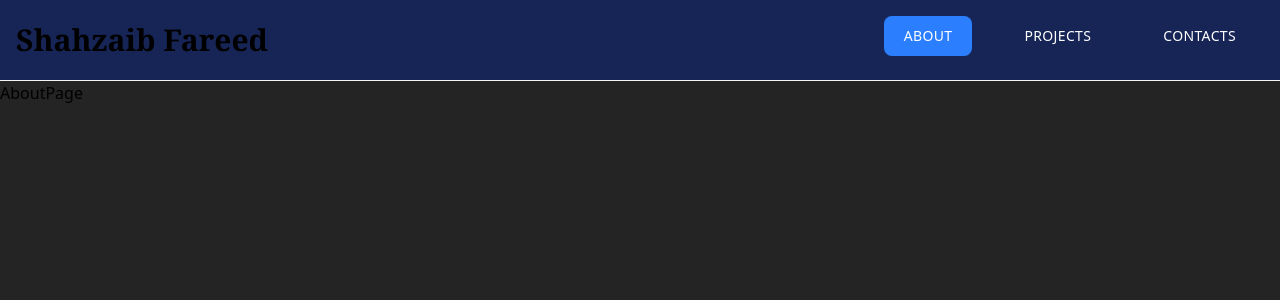
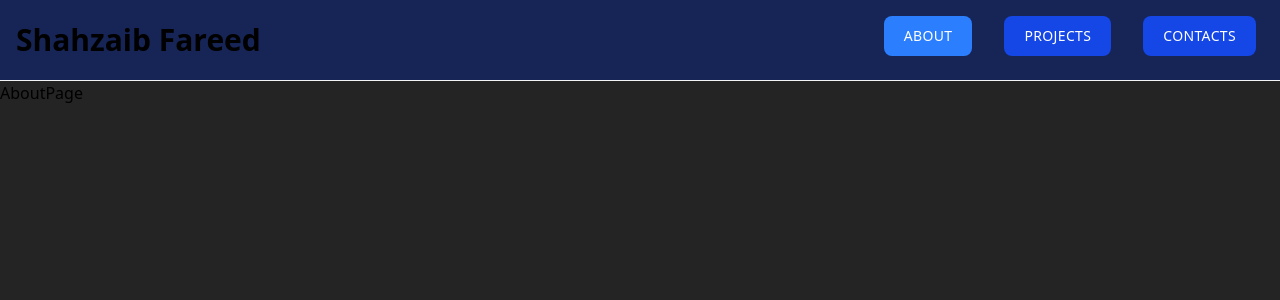
Before and after one commit to Shahzaibf/Portfolio-Website, a React (Vite) app in the folder portfolio/: page /about in a window 1280 px wide. Shown: the top 300 px of the page. Built offline with nearby package versions, Linux system fonts and the light colour scheme.

Commit message:
responsive

```diff
--- a/portfolio/package.json
+++ b/portfolio/package.json
@@ -13,6 +13,7 @@
     "@tailwindcss/vite": "^4.1.5",
     "react": "^19.0.0",
     "react-dom": "^19.0.0",
+    "react-icons": "^5.5.0",
     "react-router": "^7.5.3",
     "react-router-dom": "^7.5.3",
     "tailwindcss": "^4.1.5"
@@ -26,6 +27,7 @@
     "eslint-plugin-react-hooks": "^5.2.0",
     "eslint-plugin-react-refresh": "^0.4.19",
     "globals": "^16.0.0",
+    "prettier-plugin-tailwindcss": "^0.6.11",
     "vite": "^6.3.1"
   }
 }
--- a/portfolio/src/App.jsx
+++ b/portfolio/src/App.jsx
@@ -1,7 +1,6 @@
 import { useState } from 'react'
 import Navbar from './components/Navbar'
 import { Routes, Route } from "react-router";
-import ProfileCard from './components/ProfileCard'
 import AboutPage from './pages/AboutPage';
 import ProjectsPage from './pages/ProjectsPage';
 import ContactsPage from './pages/ContactsPage';
--- a/portfolio/src/components/Navbar.jsx
+++ b/portfolio/src/components/Navbar.jsx
@@ -1,24 +1,65 @@
 import React from "react";
-import { NavLink } from "react-router-dom";
+import { NavLink, useLocation } from "react-router-dom";
+import { HiBars3 } from "react-icons/hi2"; //<HiBars3 />
+import { IoMdClose } from "react-icons/io"; // <IoMdClose />
+import { useState } from "react";
+import { useEffect } from "react";
+
+const links = [
+  { to: "/about", label: "About"},
+  { to: "/projects", label: "Projects"},
+  { to: "/contacts", label: "Contacts"},
+];
+
+const NavLinks = () => {
+  return (
+    <>
+      {links.map(({ to, label }) => (
+          <NavLink
+            to={to}
+            className={({ isActive }) =>
+            `text-white hover:bg-blue-800 focus:ring-4 focus:ring-blue-300 font-medium rounded-lg text-sm px-5 py-2.5 me-2 mb-2 dark:bg-blue-600 dark:hover:bg-blue-700 focus:outline-none dark:focus:ring-blue-800 hover:-translate-y-0.5 font-sans tracking-wide uppercase transition-colors duration-300 ease-in-out ${isActive ? "bg-blue-500" : "bg-blue-700 text-white hover:bg-blue-800"} `
+            }
+          >
+            {label}
+          </NavLink>
+        ))}
+    </>
+  );
+};
+
 
 const Navbar = () => {
+  const [isOpen, setIsOpen] = useState(false);
+  const location = useLocation();
+
+  const toggleNavbar = () => {
+    setIsOpen(!isOpen);
+  };
+  useEffect(() => {
+    setIsOpen(false)
+  }, [location.pathname]);
+
+
   return (
-    <nav className="bg-blue-950 sticky top-0 z-[20] mx-auto flex w-full items-center justify-between border-b p-4 border-gray-100">
-      <h1 className="font-bold text-3xl font-serif ">Shahzaib Fareed</h1>
-      <div className="ml-auto flex gap-6">
-        <NavLink to="/about" className={({ isActive }) =>
-        `text-white hover:bg-blue-800 focus:ring-4 focus:ring-blue-300 font-medium rounded-lg text-sm px-5 py-2.5 me-2 mb-2 dark:bg-blue-600 dark:hover:bg-blue-700 focus:outline-none dark:focus:ring-blue-800 hover:-translate-y-0.5 font-sans tracking-wide uppercase transition-colors duration-300 ease-in-out ${isActive ? "bg-blue-500" : "bg-blue-700 text-white hover:bg-blue-800"} `
-      }>
-          About
-        </NavLink>
-        <NavLink to="/projects" className="text-white transition-colors duration-300 ease-in-out hover:bg-blue-800 focus:ring-4 focus:ring-blue-300 font-medium rounded-lg text-sm px-5 py-2.5 me-2 mb-2 dark:bg-blue-600 dark:hover:bg-blue-700 focus:outline-none dark:focus:ring-blue-800 hover:-translate-y-0.5 font-sans tracking-wide uppercase">
-          Projects
-        </NavLink>
-        <NavLink to="/contacts" className="text-white transition-colors duration-300 ease-in-out hover:bg-blue-800 focus:ring-4 focus:ring-blue-300 font-medium rounded-lg text-sm px-5 py-2.5 me-2 mb-2 dark:bg-blue-600 dark:hover:bg-blue-700 focus:outline-none dark:focus:ring-blue-800 hover:-translate-y-0.5 font-sans tracking-wide uppercase">
-          Contacts
-        </NavLink>
-      </div>
-    </nav>
+    <>
+      <nav className="bg-blue-950 sticky top-0 z-[20] mx-auto flex w-full items-center justify-between border-b p-4 border-gray-100 flex-wrap">
+        <h1 className="font-bold text-3xl font-seriff ">Shahzaib Fareed</h1>
+        <div className="ml-auto flex gap-6 hidden md:flex">
+          <NavLinks />
+        </div>
+        <div>
+          <button onClick={toggleNavbar} className="md:hidden">
+            {isOpen ? <IoMdClose /> : <HiBars3 />}
+          </button>
+        </div>
+        {isOpen && (
+        <div className="flex flex-col items-center basis-full md:hidden">
+          <NavLinks />
+        </div>
+      )}
+      </nav>
+    </>
   );
 };
 
--- /dev/null
+++ b/portfolio/src/components/ProjectCard.jsx
@@ -0,0 +1,11 @@
+import React from 'react'
+
+const ProjectCard = ({name, description, techstack, githublink}) => {
+  return (
+    <>
+        <div>ProjectCard</div>
+    </>
+  )
+}
+
+export default ProjectCard;
```
Also changed, not shown: 2 other files (tests, documents, lock files or other folders).
